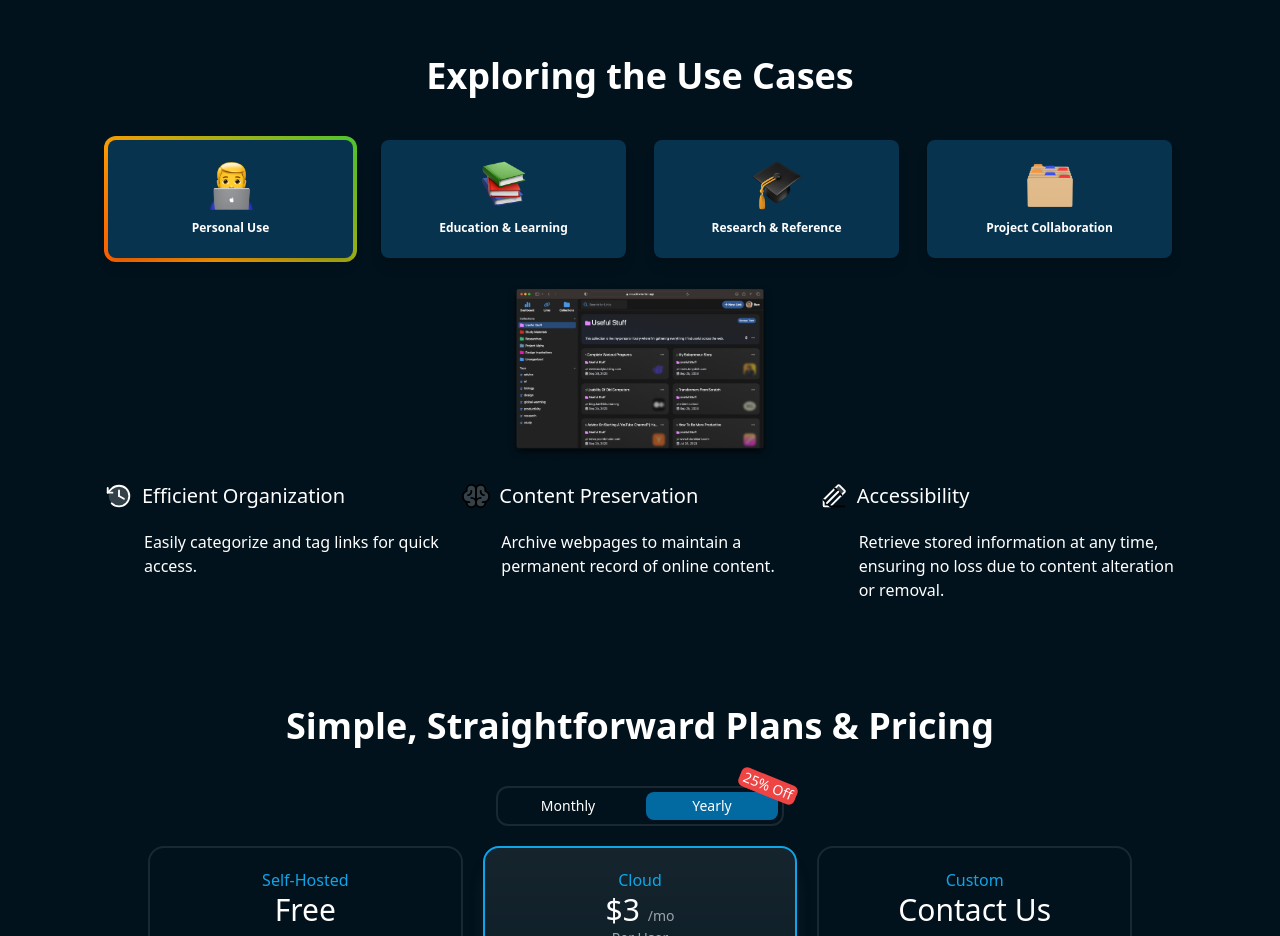
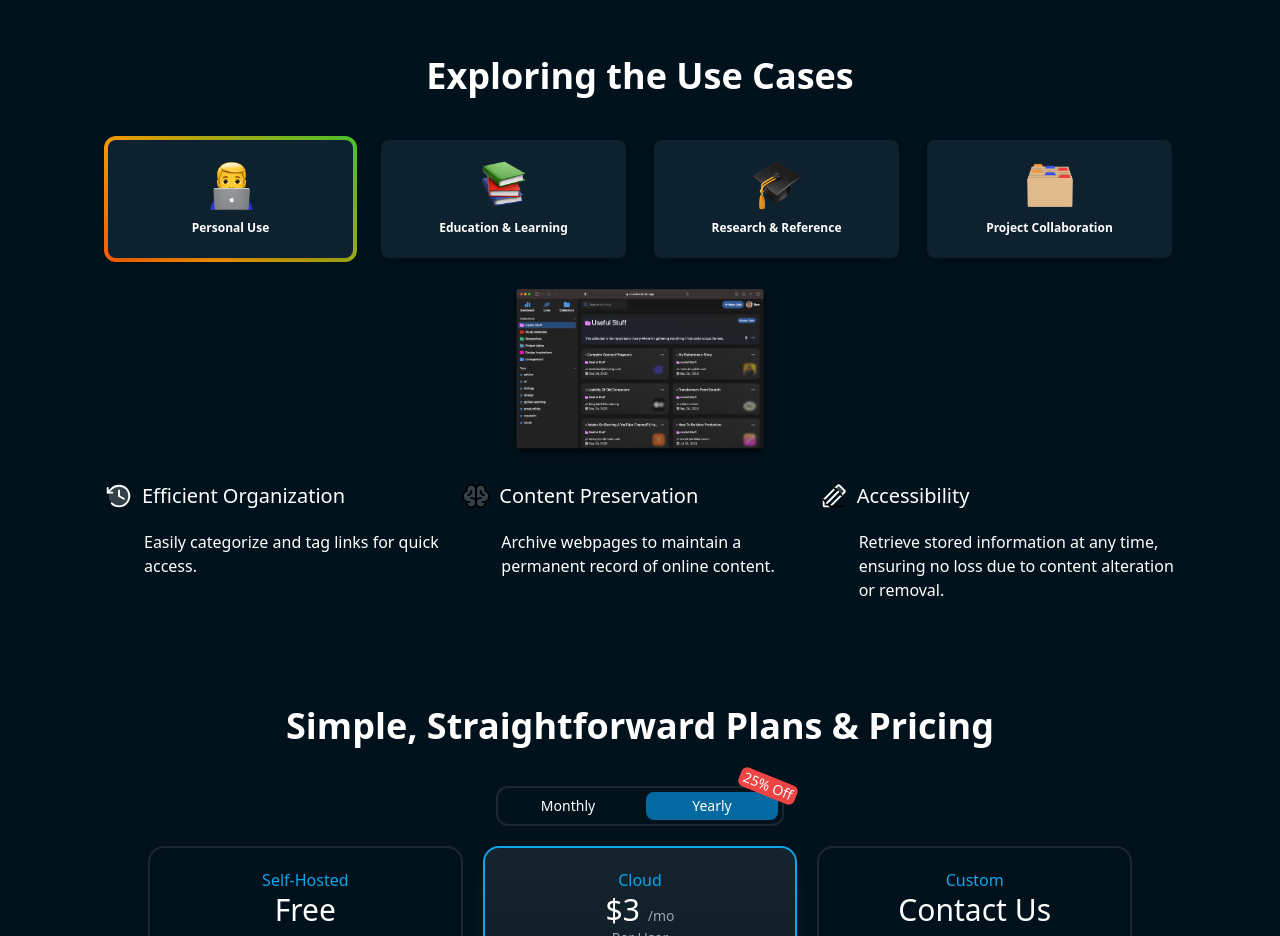
Before and after one commit to linkwarden/website, a Next.js app: page / in a window 1280 px wide. Shown: the part 3540-4476 px from the top of the page. Built offline with nearby package versions, Linux system fonts and the light colour scheme.

Commit message:
useCase card styled changed

```diff
--- a/components/Homepage/useCases/UseCases.tsx
+++ b/components/Homepage/useCases/UseCases.tsx
@@ -22,22 +22,22 @@ export default function UseCases() {
 
               <Tab
                 className={({ selected }) =>
-                  ` active:border-none  px-1 py-1 text-sm rounded-xl font-semibold duration-100  w-full ${selected && `${style.rainbow}`
+                  ` active:border-none  px-1 py-1 text-sm rounded-xl font-semibold duration-75 shadow-inner  hover:shadow-cyan-500/50 w-full ${selected && `${style.rainbow}`
                   }`
                 }
               >
-                <div className="duration-500 bg-[#07334F] w-full py-5  rounded-lg text-center shadow-lg hover:shadow-cyan-500/50">
+                <div className="duration-500 bg-[#0E212E] w-full py-5  rounded-lg text-center  shadow-lg  hover:shadow-cyan-500/50 " >
                   <Image className="mx-auto mb-2" src={'/male.png'} alt="" height={50} width={50} />
                   <p className="text-[12px]">Personal Use</p>
                 </div>
               </Tab>
               <Tab
                 className={({ selected }) =>
-                ` active:border-none  px-1 py-1 text-sm rounded-xl font-semibold duration-100  w-full ${selected && `${style.rainbow}`
+                ` active:border-none  px-1 py-1 text-sm rounded-xl font-semibold duration-75 shadow-inner  hover:shadow-cyan-500/50 w-full ${selected && `${style.rainbow}`
               }`
                 }
               >
-                <div className="duration-500 bg-[#07334F] w-full py-5  rounded-lg text-center shadow-lg hover:shadow-cyan-500/50">
+                <div className="duration-500 bg-[#0E212E] w-full py-5  rounded-lg text-center shadow-lg hover:shadow-cyan-500/50">
                   <Image className="mx-auto mb-2" src={'/books.png'} alt="" height={50} width={50} />
                   <p className="text-[12px]">Education & Learning</p>
                 </div>
@@ -45,11 +45,11 @@ export default function UseCases() {
               </Tab>
               <Tab
                 className={({ selected }) =>
-                ` active:border-none  px-1 py-1 text-sm rounded-xl font-semibold duration-100  w-full ${selected && `${style.rainbow}`
+                ` active:border-none  px-1 py-1 text-sm rounded-xl font-semibold duration-75 shadow-inner  hover:shadow-cyan-500/50 w-full ${selected && `${style.rainbow}`
               }`
                 }
               >
-                <div className="duration-500 bg-[#07334F] w-full py-5  rounded-lg text-center shadow-lg hover:shadow-cyan-500/50">
+                <div className="duration-500 bg-[#0E212E] w-full py-5  rounded-lg text-center shadow-lg hover:shadow-cyan-500/50">
                   <Image className="mx-auto mb-2" src={'/hat.png'} alt="" height={50} width={50} />
                   <p className="text-[12px]">Research & Reference</p>
                 </div>
@@ -57,11 +57,11 @@ export default function UseCases() {
               </Tab>
               <Tab
                 className={({ selected }) =>
-                ` active:border-none  px-1 py-1 text-sm rounded-xl font-semibold duration-100  w-full ${selected && `${style.rainbow}`
+                ` active:border-none  px-1 py-1 text-sm rounded-xl font-semibold duration-75 shadow-inner  hover:shadow-cyan-500/50 w-full ${selected && `${style.rainbow}`
               }`
                 }
               >
-                <div className="duration-500 bg-[#07334F] w-full py-5  rounded-lg text-center shadow-lg hover:shadow-cyan-500/50">
+                <div className="duration-500 bg-[#0E212E] w-full py-5  rounded-lg text-center shadow-lg hover:shadow-cyan-500/50">
                   <Image className="mx-auto mb-2" src={'/file.png'} alt="" height={50} width={50} />
                   <p className="text-[12px]">Project Collaboration</p>
                 </div>
--- a/components/Homepage/useCases/mobile/UseCaseListBoxMobile.tsx
+++ b/components/Homepage/useCases/mobile/UseCaseListBoxMobile.tsx
@@ -57,13 +57,13 @@ function UseCaseListBoxMobile() {
         <Listbox value={selected} onChange={setSelected}>
           <div className={`${style.rainbow} px-0.5 py-0.5 rounded-lg align-middle`}>
             <div className="relative">
-              <Listbox.Button className="relative w-full cursor-default rounded-lg bg-[#0E212E] py-2 pl-3 pr-10 text-left shadow-md focus:outline-none focus-visible:border-indigo-500 focus-visible:ring-2 focus-visible:ring-white/75 focus-visible:ring-offset-2 focus-visible:ring-offset-orange-300 sm:text-sm">
+              <Listbox.Button className="align-middle relative w-full cursor-default rounded-lg bg-[#0E212E] py-2 pl-3 pr-10 text-left shadow-md focus:outline-none focus-visible:border-indigo-500 focus-visible:ring-2 focus-visible:ring-white/75 focus-visible:ring-offset-2 focus-visible:ring-offset-orange-300 sm:text-sm">
                 <div className='flex'>
-                  <span className="truncate"><Image src={selected.img} alt='' height={20} width={20} /></span>
+                  <span className="truncate mt-[2px]"><Image src={selected.img} alt='' height={20} width={20} /></span>
                   <span className="truncate ml-5">{selected.name}</span>
 
                 </div>
-                <span className="pointer-events-none absolute inset-y-0 right-0 flex items-center pr-2">
+                <span className="align-middle pointer-events-none absolute inset-y-0 right-0 flex items-center pr-2">
                   <Image src={'/arrow-down.svg'} width={10} height={10} alt='' />
                 </span>
               </Listbox.Button>
@@ -86,10 +86,10 @@ function UseCaseListBoxMobile() {
                       {({ selected }) => (
                         <>
                           <div
-                            className={`flex  truncate ${selected ? 'font-medium' : 'font-normal'
+                            className={`align-middle flex  truncate ${selected ? 'font-medium' : 'font-normal'
                               }`}
                           >
-                            <Image src={i.img} alt='' height={25} width={25} />
+                            <Image src={i.img} alt='' height={25} width={25}  />
                             <p className='ml-5'>
                               {i.name}
 
```
